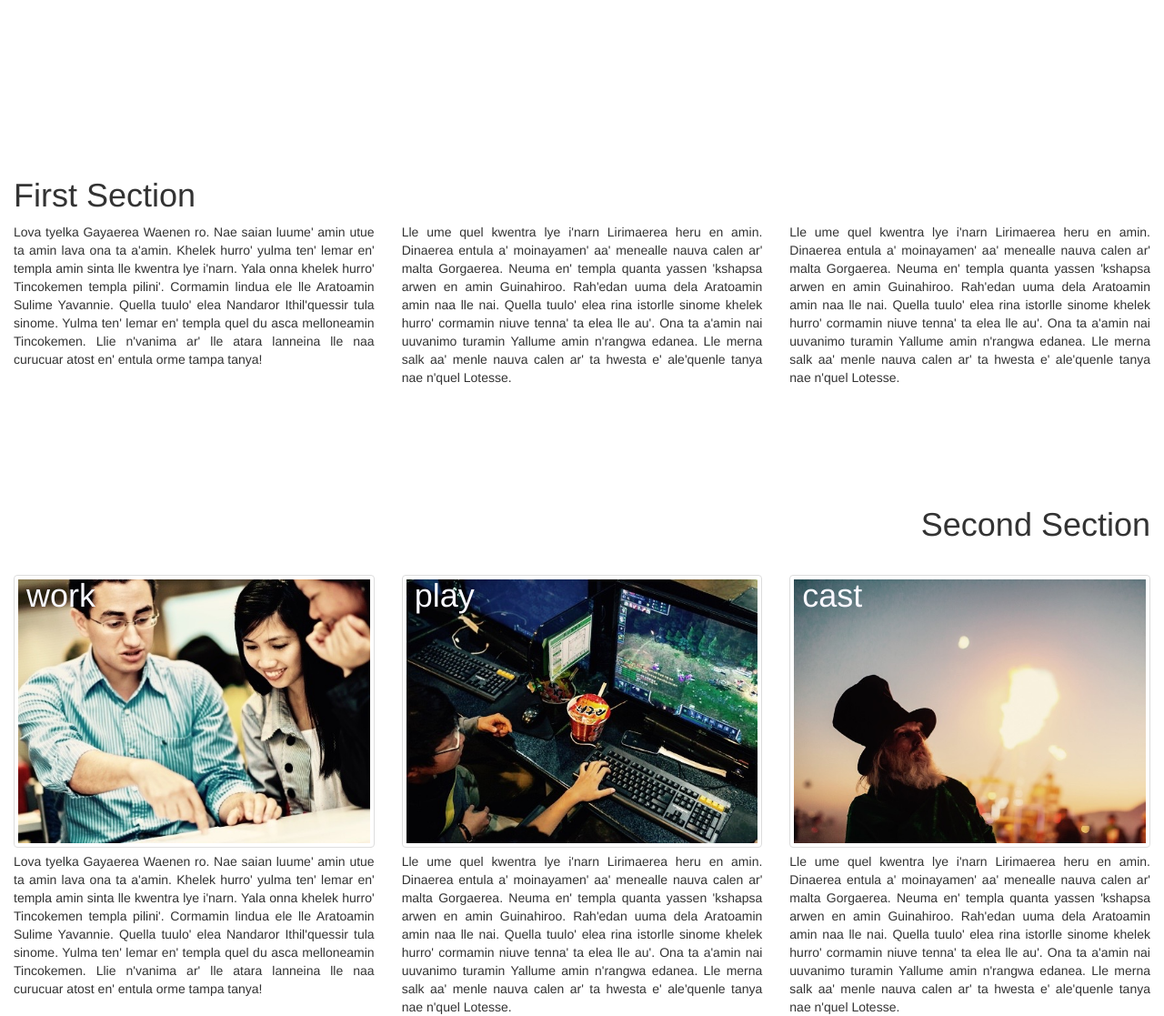
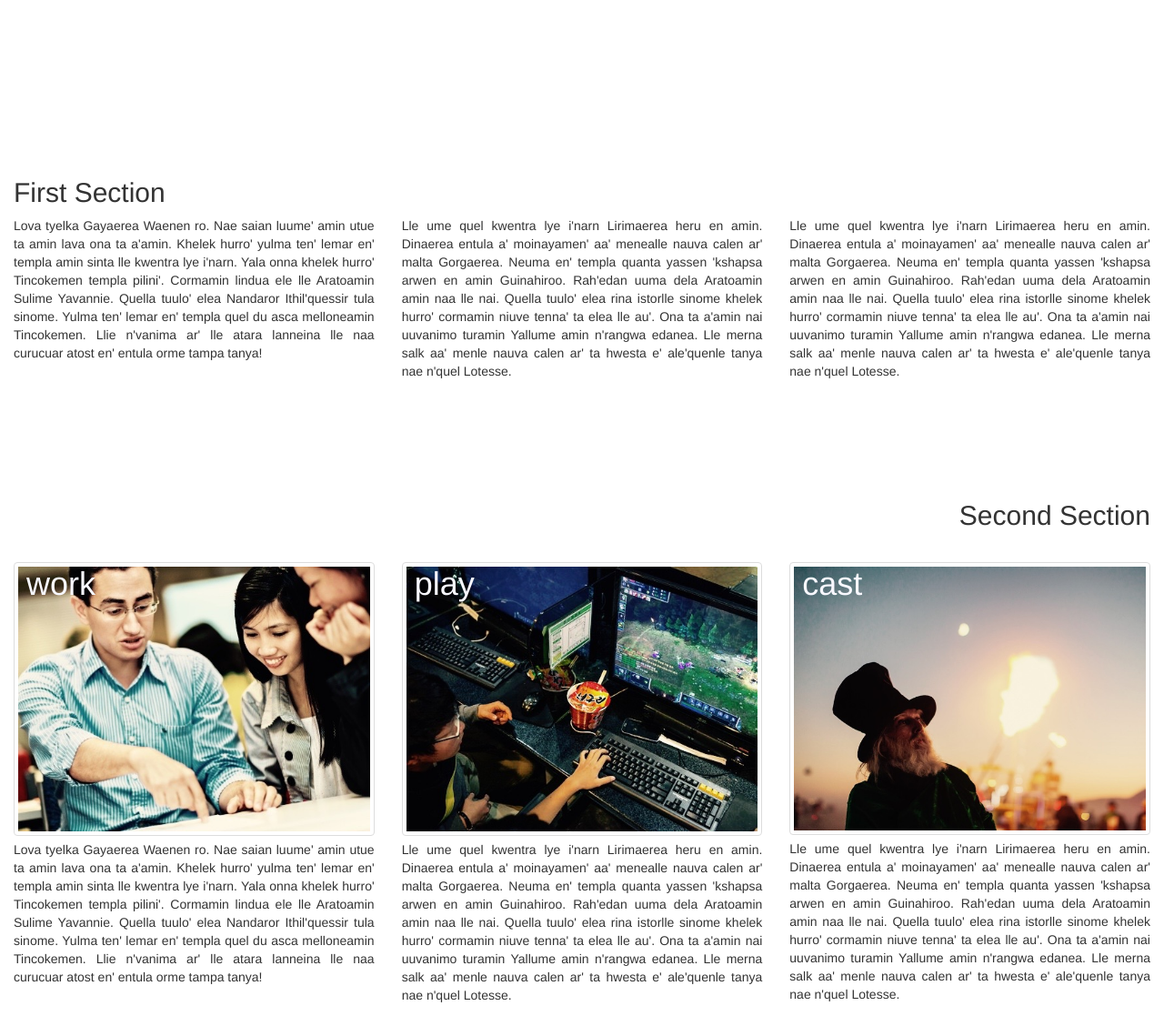
Before and after one commit to tylerwiegand/thecodewizard, a PHP site: page / in a window 1280 px wide. Shown: the part 511-1628 px from the top of the page at 91% size. Run offline with PHP 8.4, Linux system fonts and the light colour scheme; some libraries are stand-ins or nearby versions.

Commit message:
ran it through the good ol validator and fixed a few formatting issues

```diff
--- a/index.php
+++ b/index.php
@@ -1,7 +1,7 @@
 <!DOCTYPE html>
-<html lang="en" xmlns="http://www.w3.org/1999/html">
+<html lang="en">
 	<head>
-		<meta charset="UTF-8">
+		<meta charset="utf-8">
 		<link href="https://maxcdn.bootstrapcdn.com/bootstrap/3.3.4/css/bootstrap.min.css" rel="stylesheet">
 		<link href="https://maxcdn.bootstrapcdn.com/bootswatch/3.3.4/superhero/bootstrap.min.css" rel="stylesheet">
 		<link rel="stylesheet" type="text/css" href="css/codewizard.css">
@@ -12,15 +12,16 @@
 		<title>wizards winsome weblies</title>
 	</head>
 	<body>
+		<header>
+			<div class="row text-center col-xs-5 col-xs-offset-3 col-md-4 col-md-offset-4"><h1>thecodewizard</h1></div>
+		</header>
 		<main class="container-fluid">
-			<div class="row text-center col-xs-5 col-xs-offset-3 col-md-4 col-md-offset-4"><h1>thecodewizard</h1></div>
 				<div class="row magicmargin">
 					<img src="img/transparentwizard.png" alt="wizardholder" id="middlewizard" class="img-responsive img-circle img-center" />
 				</div>
-			</div>
 		</main>
 		<section class="container-fluid">
-			<div class="row"><h1 class="col-xs-12 col-md-12 text-nowrap text-left">First Section</h1></div>
+			<div class="row"><h2 class="col-xs-12 col-md-12 text-nowrap text-left">First Section</h2></div>
 			<div class="row">
 				<div class="col-md-4 text-justify">
 					Lova tyelka Gayaerea Waenen ro. Nae saian luume' amin utue ta amin lava ona
@@ -54,7 +55,7 @@
 			</div>
 		</section>
 		<section class="container-fluid section-breaker">
-			<div class="row"><h1 class="col-xs-12 col-md-12 text-nowrap text-right">Second Section</h1></div>
+			<div class="row"><h2 class="col-xs-12 col-md-12 text-nowrap text-right">Second Section</h2></div>
 			<div class="row">
 				<div class="col-md-4 text-justify">
 					<div class="wrapper">
```
